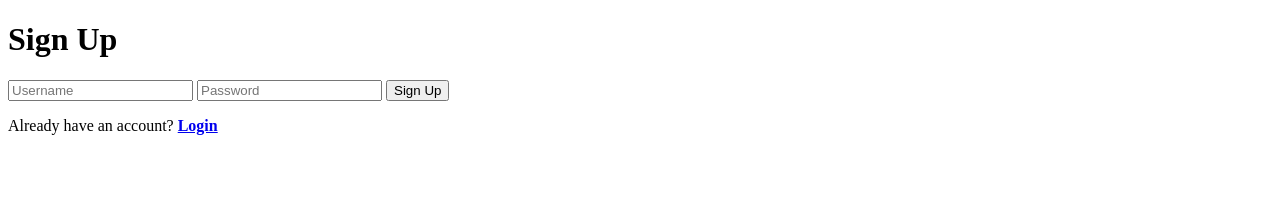
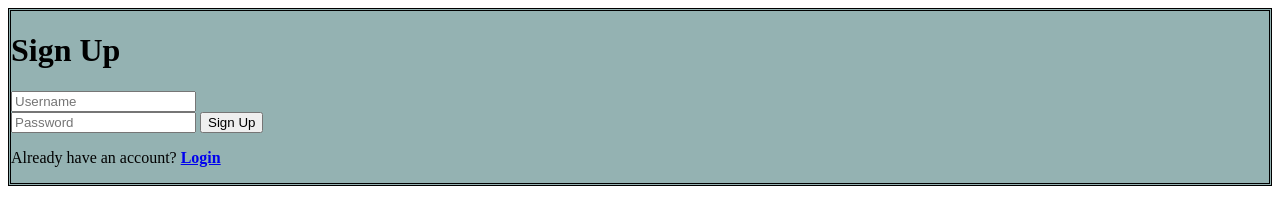
Before and after one commit to Krishnakumar-Naik/Social-network, a website: page public/signup.html in a window 1280 px wide. Drawn offline with Linux system fonts and the light colour scheme.

Commit message:
Update signup.html

```diff
--- a/public/signup.html
+++ b/public/signup.html
@@ -20,12 +20,15 @@
     }
     </style>
 <body>
+    <div class="card">
     <h1>Sign Up</h1>
     <form action="/signup" method="POST">
-        <input type="text" name="username" placeholder="Username" required>
+        <input type="text" name="username" placeholder="Username" required><br>
         <input type="password" name="password" placeholder="Password" required>
         <button type="submit">Sign Up</button>
     </form>
     <p>Already have an account?<b>  <a href="/login">Login</a> </b></p>
+
+    </div>
 </body>
 </html>
```
